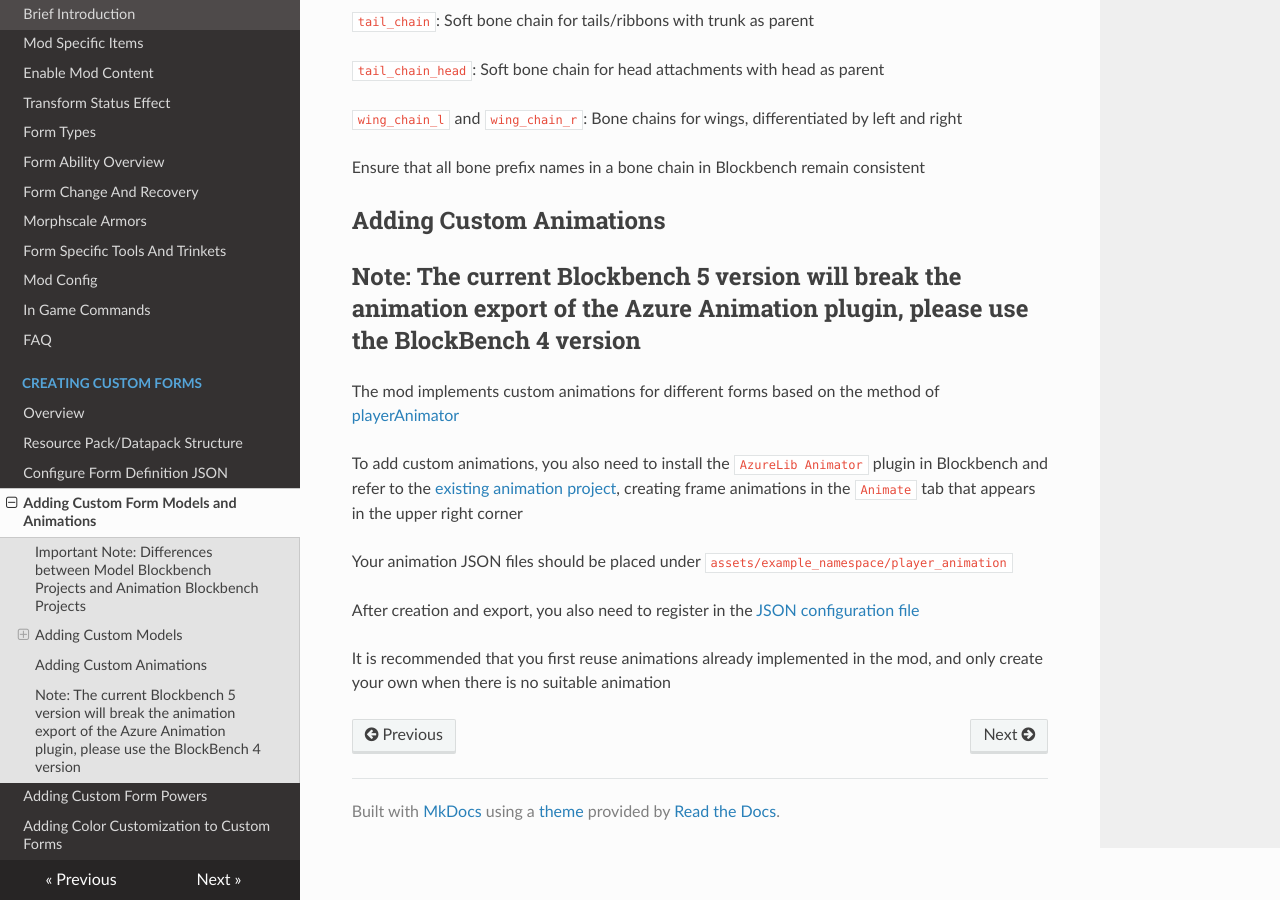
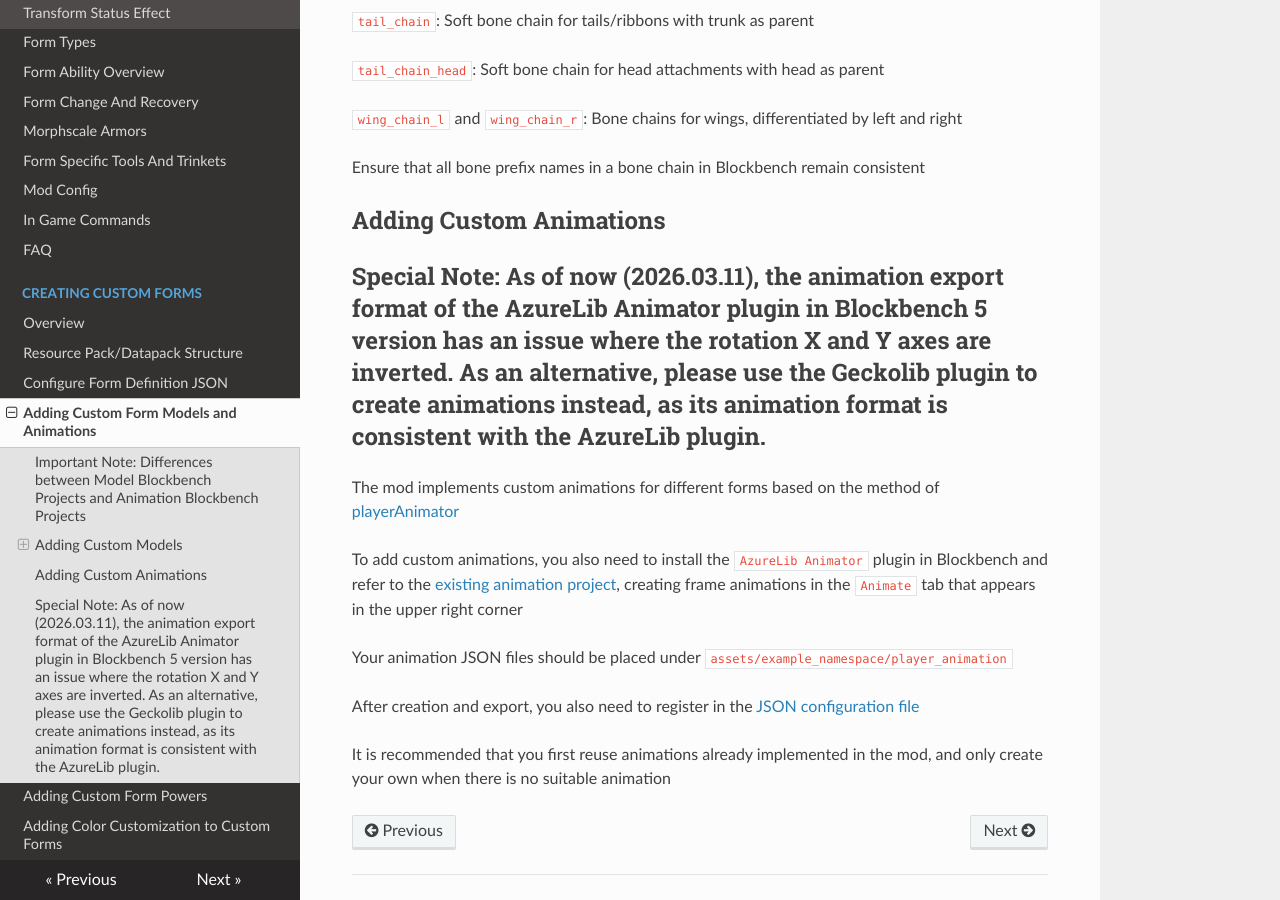
Before and after one commit to onixary/ssc_wiki_en, an MkDocs documentation site: the page built from docs/custom_forms/originfur_resource_pack.md, in a window 1280 px wide and 900 px high, scrolled down 1391 px. Built offline with MkDocs 1.6.1, drawn with Linux system fonts in a browser that asks for light colours; nearby versions of some CDN libraries.

Commit message:
azurelib animator problem note

```diff
--- a/docs/custom_forms/originfur_resource_pack.md
+++ b/docs/custom_forms/originfur_resource_pack.md
@@ -66,7 +66,7 @@ Ensure that all bone prefix names in a bone chain in Blockbench remain consisten
 
 ## Adding Custom Animations
 
-## Note: The current Blockbench 5 version will break the animation export of the Azure Animation plugin, please use the BlockBench 4 version
+## Special Note: As of now (2026.03.11), the animation export format of the AzureLib Animator plugin in Blockbench 5 version has an issue where the rotation X and Y axes are inverted. As an alternative, please use the Geckolib plugin to create animations instead, as its animation format is consistent with the AzureLib plugin.
 
 The mod implements custom animations for different forms based on the method of [playerAnimator](https://modrinth.com/mod/playeranimator)
 
```
